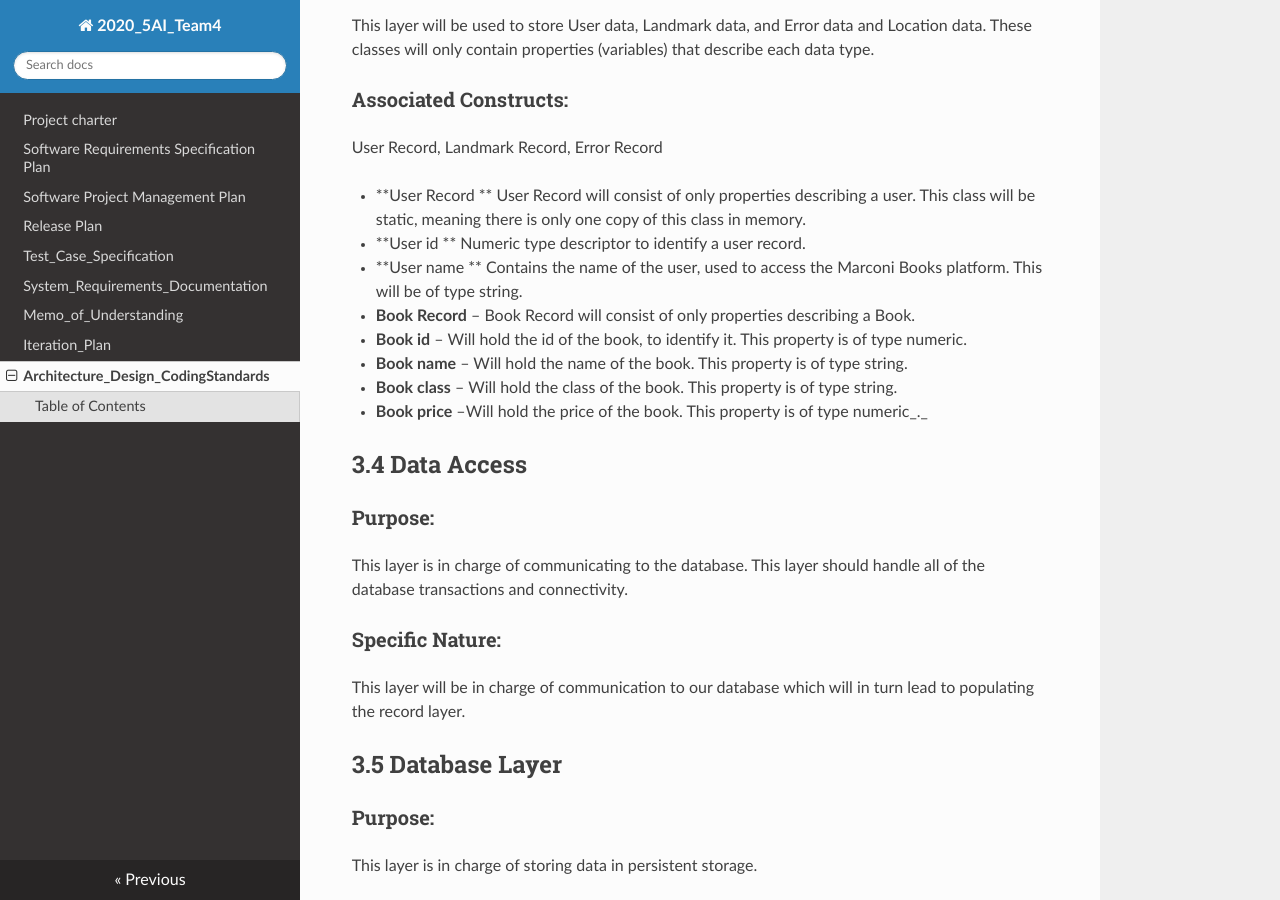
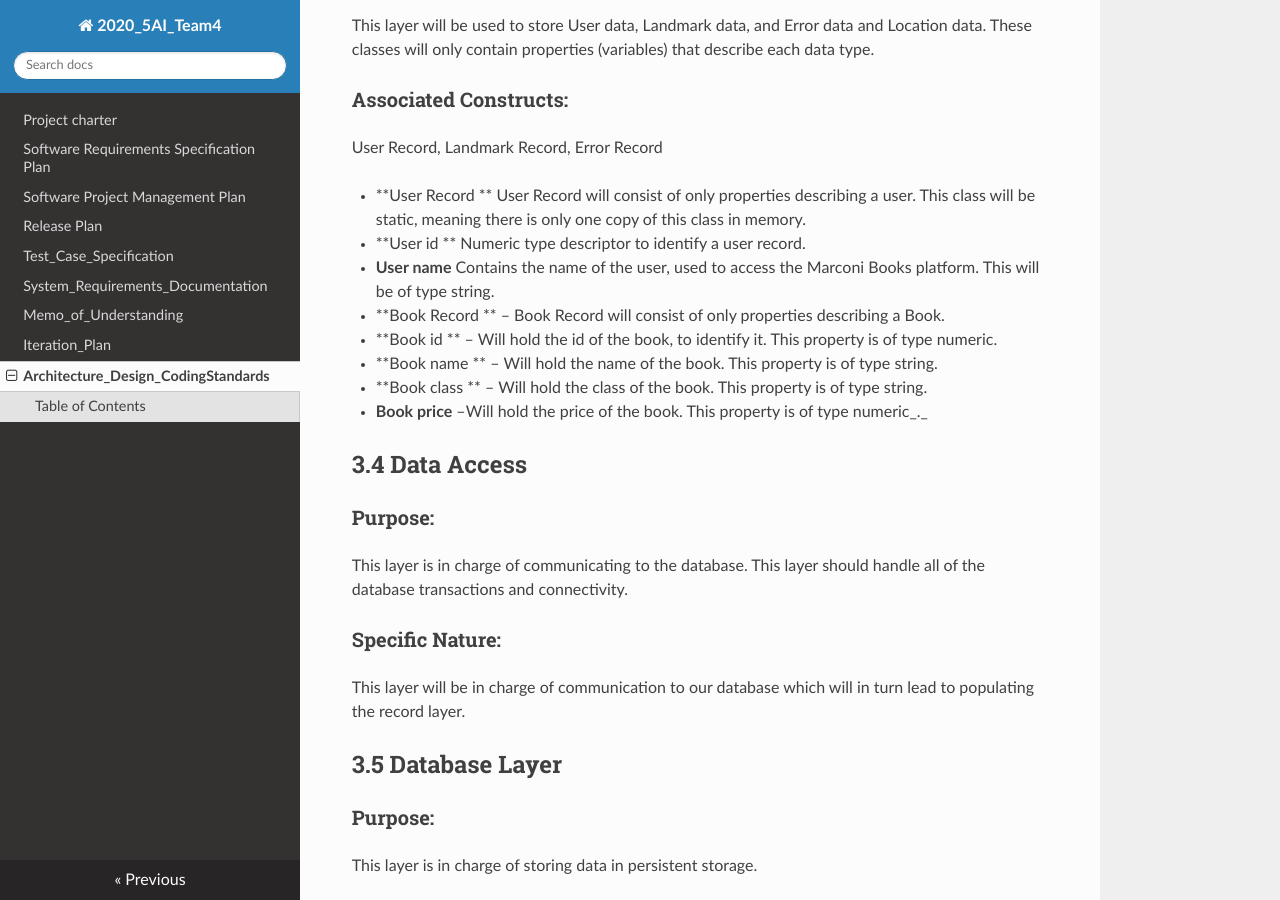
Before and after one commit to aleboniz/MarconiBooks5AiTeam4, an MkDocs documentation site: the page built from docs/Architecture_Design_CodingStandards.md, in a window 1280 px wide and 900 px high, scrolled down 2167 px. Built offline with MkDocs 1.6.1, drawn with Linux system fonts in a browser that asks for light colours; nearby versions of some CDN libraries.

```diff
--- a/docs/Architecture_Design_CodingStandards.md
+++ b/docs/Architecture_Design_CodingStandards.md
@@ -86,15 +86,13 @@ User Record, Landmark Record, Error Record
 - **User Record ** User Record will consist of only properties describing a user. This class will be static, meaning there is only one copy of this class in memory.
 
   - **User id ** Numeric type descriptor to identify a user record.
-  - **User name ** Contains the name of the user, used to access the Marconi Books platform. This will be of type string.
+  - **User name** Contains the name of the user, used to access the Marconi Books platform. This will be of type string.
 
+- **Book Record ** – Book Record will consist of only properties describing a Book.
 
-
-- **Book Record** – Book Record will consist of only properties describing a Book.
-
-  - **Book id** – Will hold the id of the book, to identify it. This property is of type numeric.
-  - **Book name** – Will hold the name of the book. This property is of type string.
-  - **Book class** – Will hold the class of the book. This property is of type string.
+  - **Book id ** – Will hold the id of the book, to identify it. This property is of type numeric.
+  - **Book name ** – Will hold the name of the book. This property is of type string.
+  - **Book class ** – Will hold the class of the book. This property is of type string.
   - **Book price** –Will hold the price of the book. This property is of type numeric_._
 
 
```
